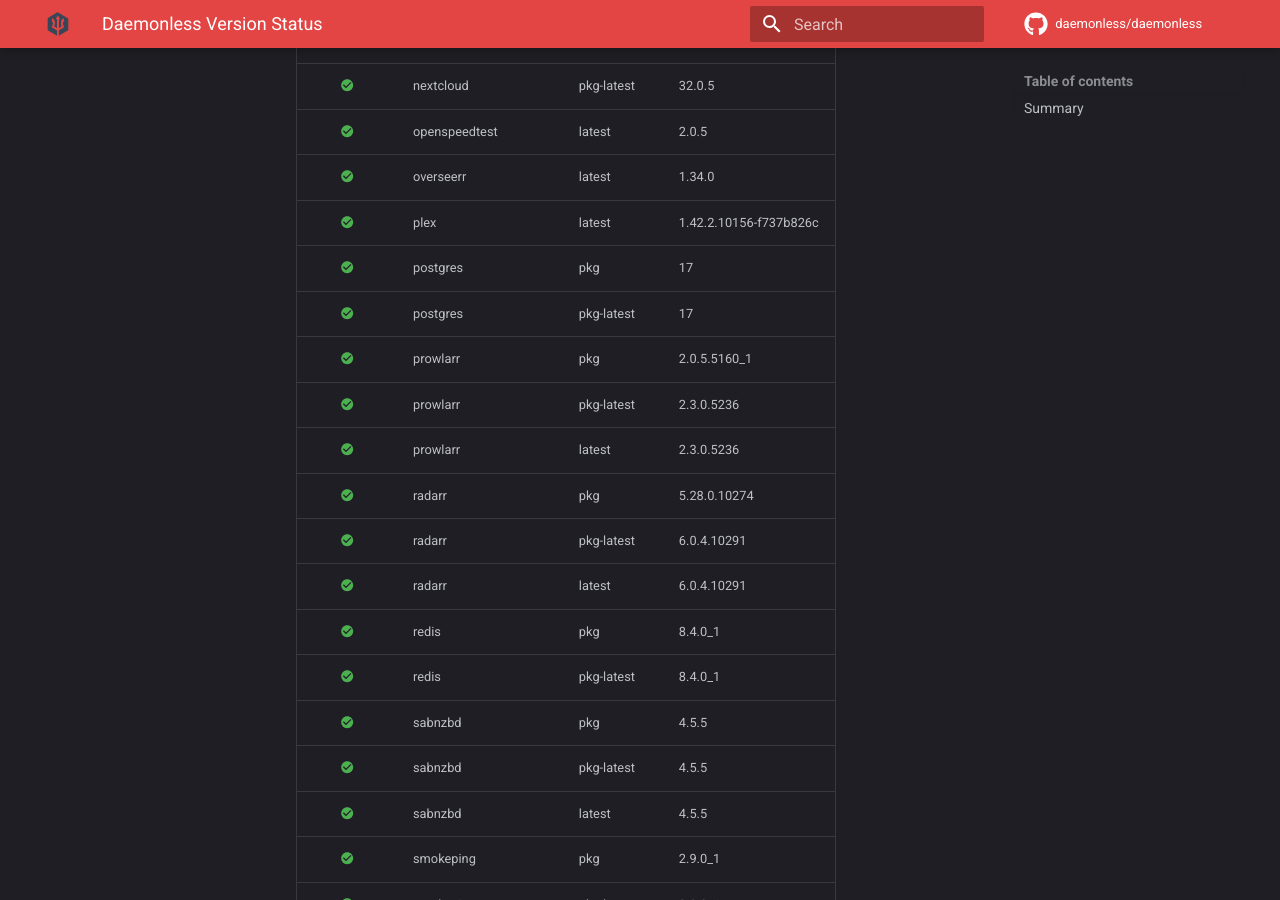
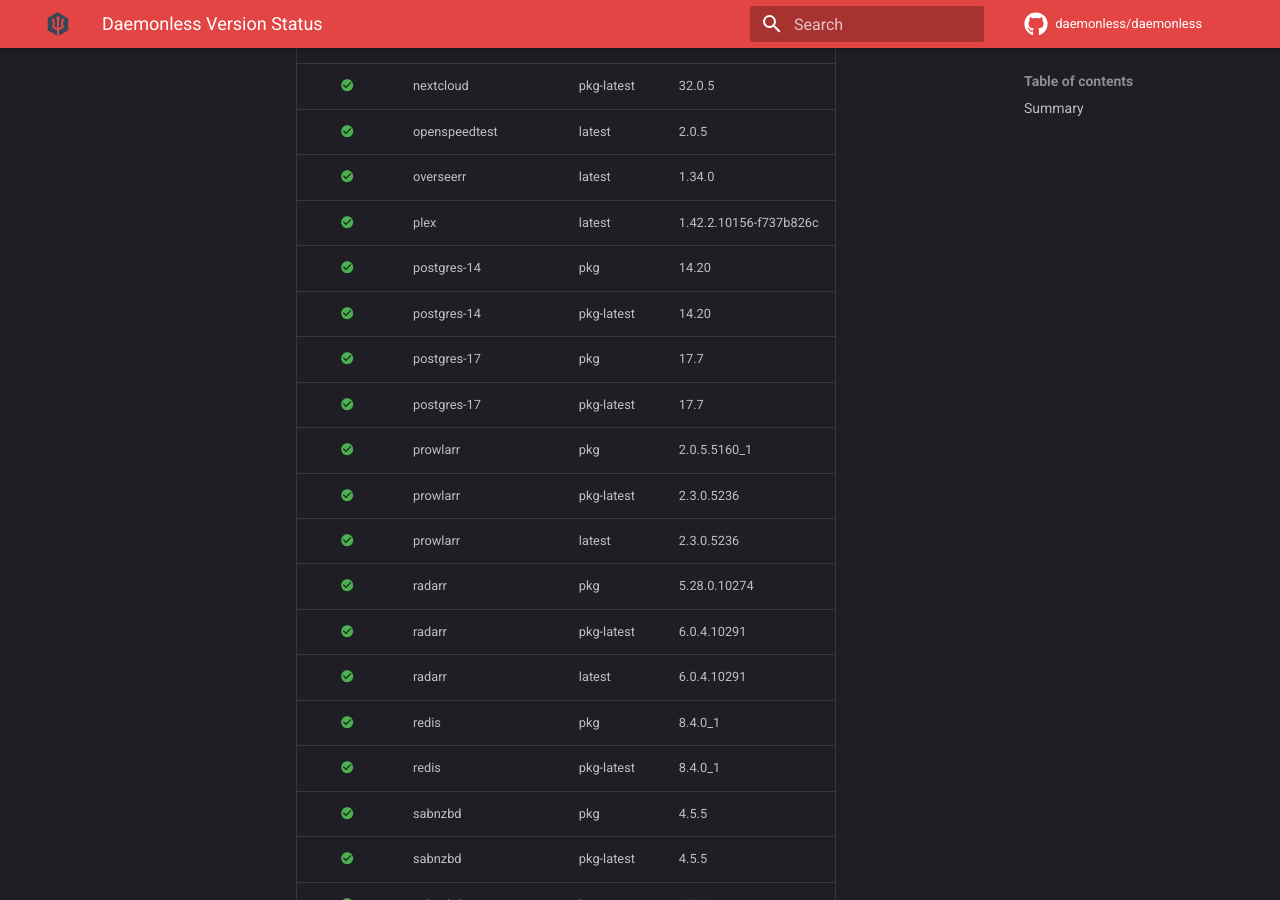
Before and after one commit to daemonless/daemonless-io, an MkDocs documentation site: the page built from docs/status.md, in a window 1280 px wide and 900 px high, scrolled down 1301 px. Built offline with MkDocs 1.6.1 and Material for MkDocs 9.7.7, drawn with Linux system fonts in a browser that asks for light colours; comment, search, counter and statistics services are not loaded; some of the changed text lies outside the part shown.

Commit message:
Update version status [skip ci]

```diff
--- a/docs/status.md
+++ b/docs/status.md
@@ -30,8 +30,10 @@
 | :material-check-circle:{ .current } | openspeedtest | latest | 2.0.5 |
 | :material-check-circle:{ .current } | overseerr | latest | 1.34.0 |
 | :material-check-circle:{ .current } | plex | latest | 1.42.2.10156-f737b826c |
-| :material-check-circle:{ .current } | postgres | pkg | 17 |
-| :material-check-circle:{ .current } | postgres | pkg-latest | 17 |
+| :material-check-circle:{ .current } | postgres-14 | pkg | 14.20 |
+| :material-check-circle:{ .current } | postgres-14 | pkg-latest | 14.20 |
+| :material-check-circle:{ .current } | postgres-17 | pkg | 17.7 |
+| :material-check-circle:{ .current } | postgres-17 | pkg-latest | 17.7 |
 | :material-check-circle:{ .current } | prowlarr | pkg | 2.0.5.5160_1 |
 | :material-check-circle:{ .current } | prowlarr | pkg-latest | 2.3.0.5236 |
 | :material-check-circle:{ .current } | prowlarr | latest | 2.3.0.5236 |
```
Also changed, not shown: other parts of docs/status.md (+1 -1 lines).
